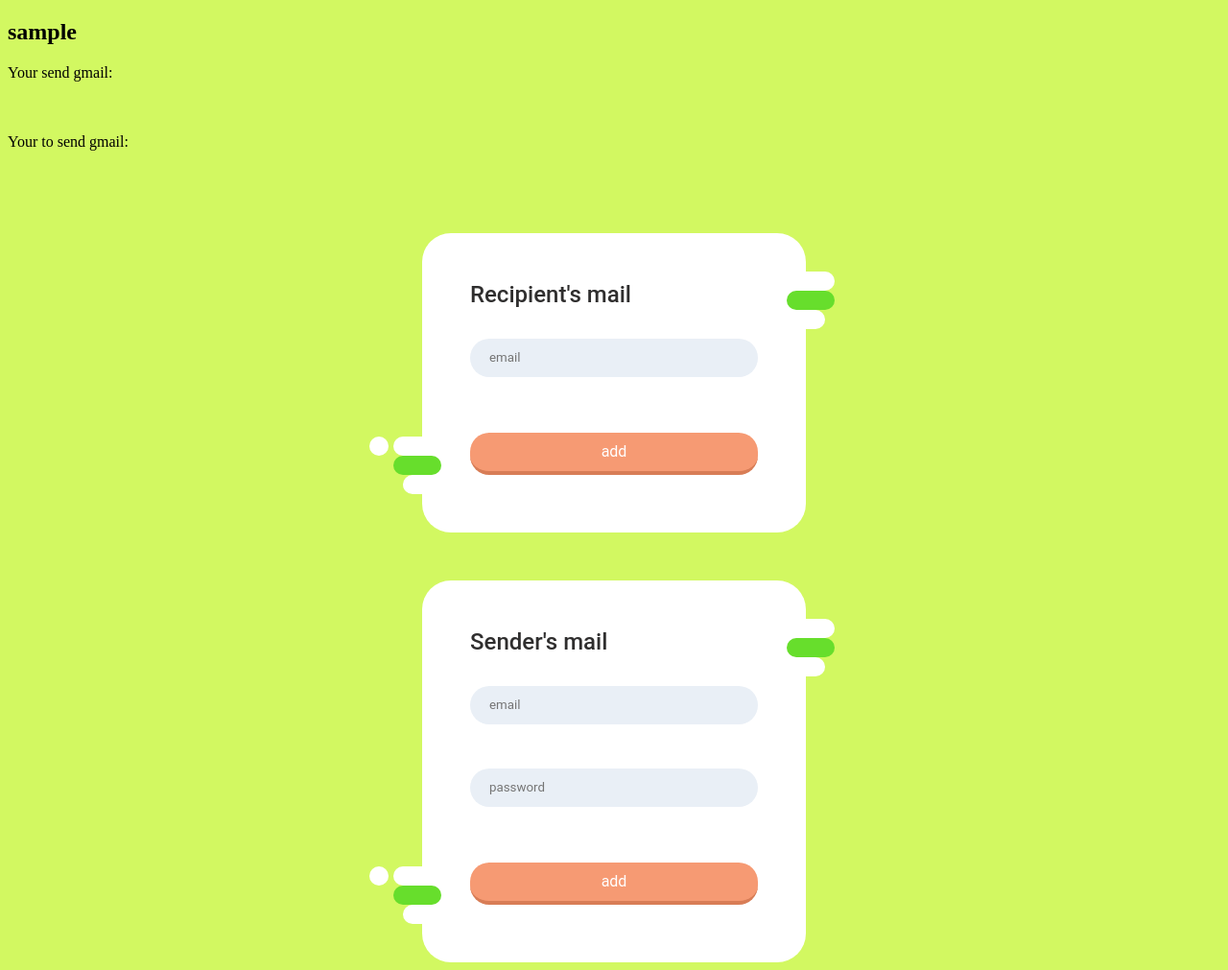
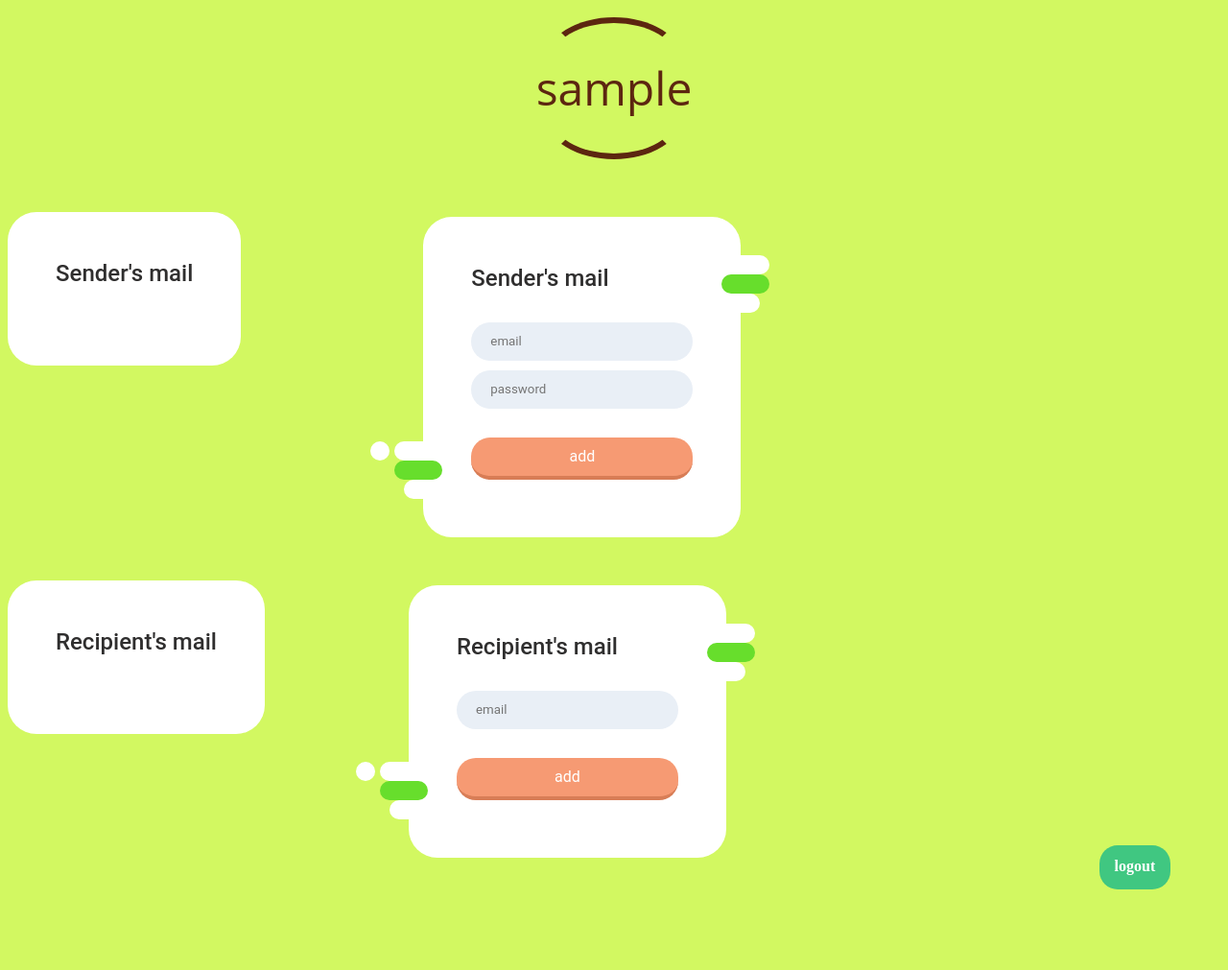
Before and after one commit to Mixnosha/YaSender, a Django app: page /account in a window 1280 px wide. Shown: the whole page at 96% size. After the commit the page ends 927 px from the top, so only its background shows below. Run offline with Django 4.2, Linux system fonts and the light colour scheme; the visitor is signed in with stand-in values (Sample User, id 1); data comes from the database, SQL or seed files in the repository; data that the repository does not hold is empty; some libraries are stand-ins or nearby versions.

Commit message:
account_review

```diff
--- a/mailing/urls.py
+++ b/mailing/urls.py
@@ -12,4 +12,5 @@ urlpatterns = [
     path('add_rec_email', add_rec_email, name='add_rec_email'),
     path('add_send_email', add_send_email, name='add_send_email'),
     path('send_email', send_email, name='send_email'),
+    path('logout', logout_user, name='logout'),
 ]
--- a/send/static/register/css/register.css
+++ b/send/static/register/css/register.css
@@ -95,11 +95,11 @@ body {
    color: #707981;
 }
 
-.form-inner h3 {
+.form-inner label {
    margin-top: 0;
    font-family: 'Roboto', sans-serif;
    font-weight: 500;
-   font-size: 24px;
+   font-size: 16px;
    color: #707981;
 }
 
--- a/send/static/send/css/account.css
+++ b/send/static/send/css/account.css
@@ -1,3 +1,80 @@
 .form_add_rec_email{
     display: none;
 }
+
+.decor_label {
+   position: relative;
+   max-width: 400px;
+   background: white;
+   border-radius: 30px;
+
+}
+
+.product_left{
+     float: left;
+    margin-top: 45px;
+}
+
+.product_right{
+     float: left;
+     margin-left: 150px;
+}
+.product_right1{
+     float: left;
+     margin-left: 190px;
+}
+
+.clear {
+    clear: left;
+}
+
+.two {
+  background: #d2f861;
+  padding: 50px 20px;
+  text-align: center;
+}
+.two h1 {
+  font-family: 'Open Sans', sans-serif;
+  position: relative;
+  color: #5C2610;
+  font-size: 3em;
+  font-weight: normal;
+  line-height: 1;
+  padding: 10px 0;
+  margin: 0;
+  display: inline-block;
+}
+.two h1:before {
+  content: "";
+  position: absolute;
+  top: 50%;
+  left: 50%;
+  transform: translate(-50%,-50%);
+  width: 80%;
+  height: 200%;
+  border-radius: 50%/30%;
+  border: 6px solid #5C2610;
+  border-left-color: transparent;
+  border-right-color: transparent;
+}
+@media (max-width: 420px) {
+  .two h1 {font-size: 2em;}
+}
+
+
+a.button7 {
+  font-weight: 700;
+  color: white;
+    margin-left: 90%;
+    margin-top: 20px;
+  text-decoration: none;
+  padding: .8em 1em calc(.8em + 3px);
+  background: rgb(64,199,129);
+  transition: 0.2s;
+    border-radius: 19px;
+}
+a.button7:hover { background: #d74e4e; }
+a.button7:active {
+  background: #d74e4e;
+  box-shadow: 0 3px #d74e4e inset;
+}
--- a/send/templates/send/account.html
+++ b/send/templates/send/account.html
@@ -8,22 +8,51 @@
         <link rel="stylesheet"  type="text/css" href="{% static 'register/css/register.css' %}">
 </head>
 <body>
-<h2>{{ request.user.username }}</h2>
-<label>Your send gmail:</label><br><br>
+<div class="two"><h1>{{ request.user.username }}</h1></div>
+
+<div class="rec_email">
+    <div class="product_left">
+        <div class="decor_label">
+            <div class="form-inner">
+                <h4>Sender's mail</h4>
+
                 {% for email in send_emails %}
-    {{email.email}}<br>
+                    <label >{{email.email}}</label><br>
                 {% endfor %}
-
-<br><br>
-
-<label>Your to send gmail:</label><br><br>
+            </div>
+        </div>
+    </div>
+    <div class="product_right1">
+        <form class="decor" method="post" action="{% url 'add_send_email' %}">
+            {% csrf_token %}
+            <div class="form-left-decoration"></div>
+            <div class="form-right-decoration"></div>
+            <div class="circle"></div>
+            <div class="form-inner">
+                <h4>Sender's mail</h4>
+                <input type="email" placeholder="email" name="email" maxlength="254" required id="id_email">
+                <select class='form_add_rec_email' name="user" required id="id_user">
+                    <option value="{{ request.user }}" selected>{{ request.user }}</option></select>
+                <input type="password" placeholder="password" name="password" maxlength="50" required id="id_password">
+                <input type="submit" value="add">
+            </div>
+        </form>
+    </div>
+</div>
+<div class="clear"></div>
+<div class="rec_email">
+    <div class="product_left">
+        <div class="decor_label">
+            <div class="form-inner">
+                <h4>Recipient's mail</h4>
 
                 {% for email in to_emails %}
-    {{email.email}}<br>
-{% endfor %}<br>
-
-<div class="product">
-
+                    <label >{{email.email}}</label><br>
+                {% endfor %}
+            </div>
+        </div>
+    </div>
+    <div class="product_right">
         <form class="decor" method="post" action="{% url 'add_rec_email' %}">
             {% csrf_token %}
             <div class="form-left-decoration"></div>
@@ -34,28 +63,16 @@
                 <input type="email" placeholder="email" name="email" maxlength="254" required id="id_email">
                 <select class='form_add_rec_email' name="user" required id="id_user">
                 <option value="{{ request.user }}" selected>{{ request.user }}</option>
-    </select><br>
+                </select>
                 <input type="submit" value="add">
             </div>
         </form>
     </div>
-
-
-<form class="decor" method="post" action="{% url 'add_send_email' %}">
-        {% csrf_token %}
-    <div class="form-left-decoration"></div>
-<div class="form-right-decoration"></div>
-<div class="circle"></div>
-<div class="form-inner">
-    <h4>Sender's mail</h4>
-    <input type="email" placeholder="email" name="email" maxlength="254" required id="id_email"><br></br>
-    <select class='form_add_rec_email' name="user" required id="id_user">
-        <option value="{{ request.user }}" selected>{{ request.user }}</option>
-    </select>
-    <input type="password" placeholder="password" name="password" maxlength="50" required id="id_password">
-    <br>
-    <input type="submit" value="add">
 </div>
-</form>
+<div class="clear"></div>
+<a href="{% url 'logout' %}" class="button7">logout</a>
 </body>
 </html>
+
+<script src="https://ajax.googleapis.com/ajax/libs/jquery/1.11.2/jquery.min.js"></script>
+<script src="https://maxcdn.bootstrapcdn.com/bootstrap/3.3.4/js/bootstrap.min.js"></script>
--- a/send/views.py
+++ b/send/views.py
@@ -1,3 +1,4 @@
+from django.contrib.auth import logout
 from django.contrib.auth.views import LoginView
 from django.shortcuts import redirect
 from django.views.generic import CreateView, ListView, FormView
@@ -63,3 +64,8 @@ class SendEmailView(FormView):
             }
         )
         return context
+
+
+def logout_user(request):
+    logout(request)
+    return redirect('register')
```
Also changed, not shown: send/logic.py (+7 -2 lines). Lines whose indentation alone changed are shown as unchanged.
